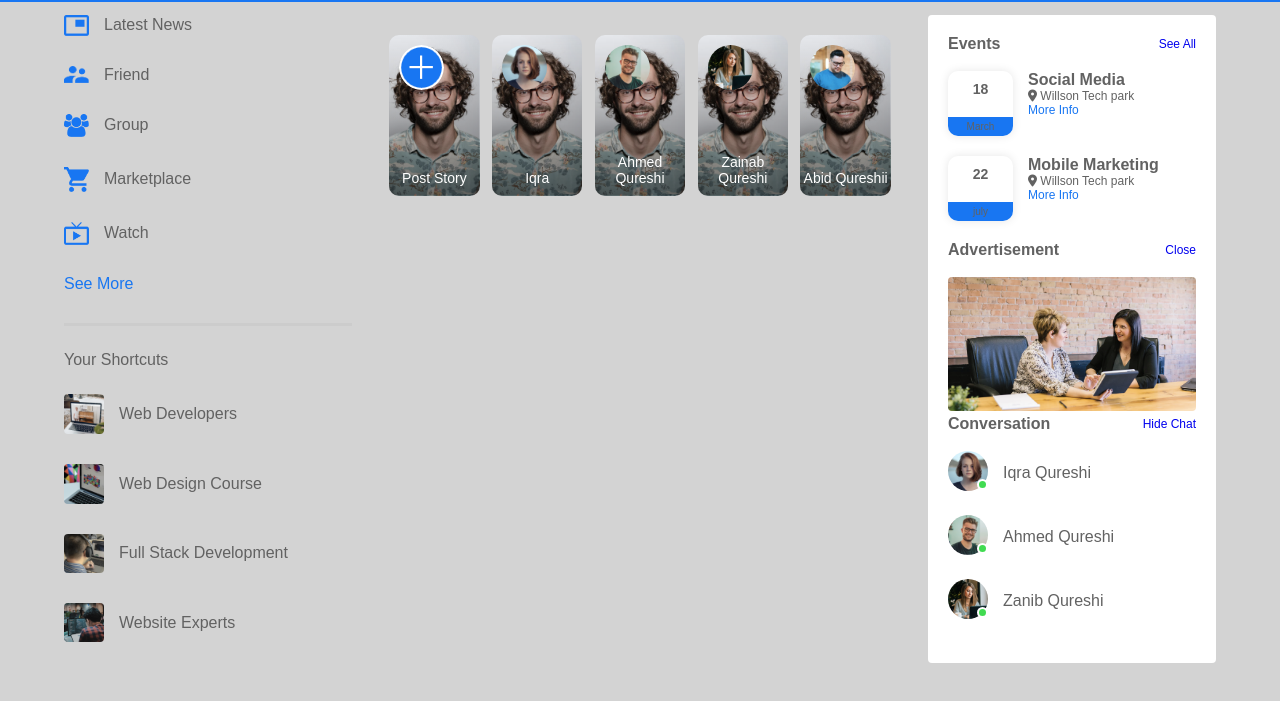
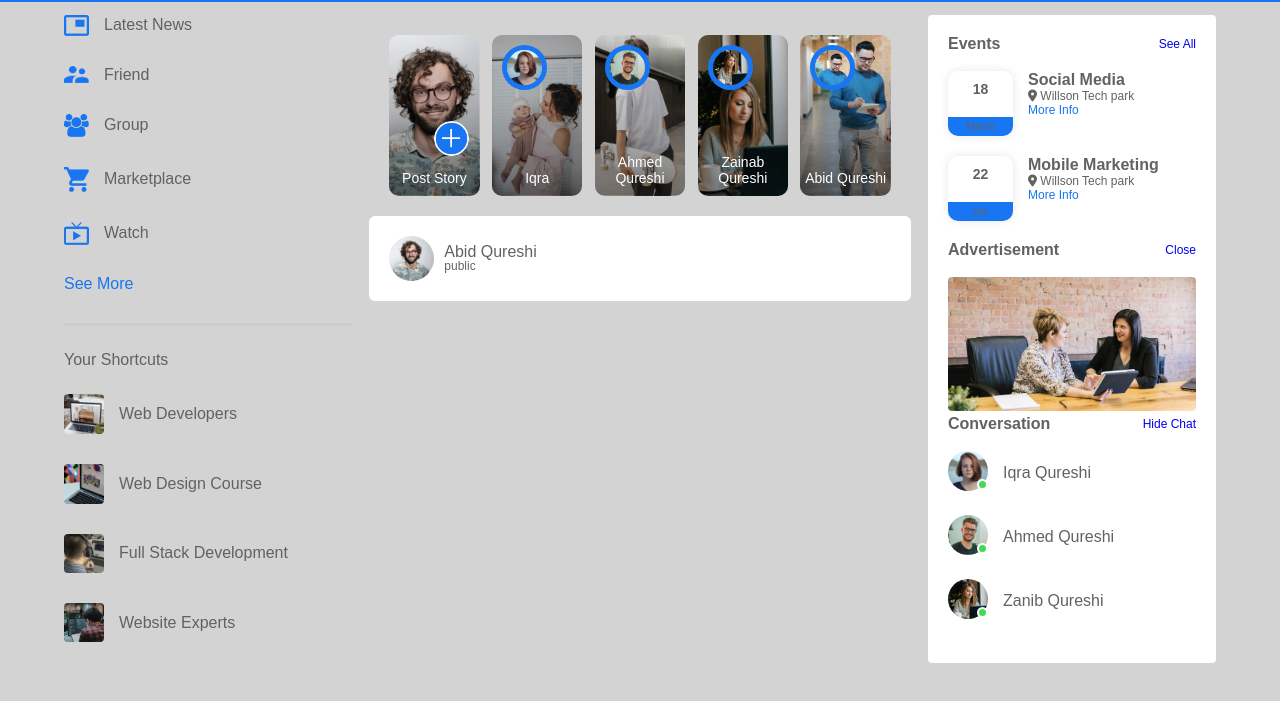
Before and after one commit to ZainabQureshi002/SocialSite1, a plain HTML site: page index.html in a window 1280 px wide. Shown: the part 57-758 px from the top of the page. Drawn offline with Linux system fonts and the light colour scheme.

Commit message:
Changes  made by Ahmed

```diff
--- a/index.html
+++ b/index.html
@@ -1,5 +1,6 @@
 <!DOCTYPE html>
 <html lang="en">
+
 <head>
     <link rel="stylesheet" href="style.css">
     <meta charset="UTF-8">
@@ -9,6 +10,7 @@
     <script src="https://kit.fontawesome.com/40ad9b3b9c.js" crossorigin="anonymous"></script>
 
 </head>
+
 <body>
 
     <nav>
@@ -23,8 +25,8 @@
             </ul>
         </div>
         <div class="nav-right">
-    <div class ="search-box" >
-        <img src="ImagsfromWebsite/images/search.png" >
+            <div class="search-box">
+                <img src="ImagsfromWebsite/images/search.png">
                 <input type="text" placeholder="search">
             </div>
             <div class="nav-user-icon online">
@@ -39,19 +41,19 @@
         <!-------------left-sidebar-------------->
         <div class="left-sidebar">
             <div class="imp-links">
-        <a href="#"><img src="ImagsfromWebsite/images/news.png" >Latest News</a>
-        <a href="#"><img src="ImagsfromWebsite/images/friends.png" >Friend</a>
-        <a href="#"><img src="ImagsfromWebsite/images/group.png" >Group</a>
-        <a href="#"><img src="ImagsfromWebsite/images/marketplace.png" >Marketplace</a>
-        <a href="#"><img src="ImagsfromWebsite/images/watch.png" >Watch </a>
+                <a href="#"><img src="ImagsfromWebsite/images/news.png">Latest News</a>
+                <a href="#"><img src="ImagsfromWebsite/images/friends.png">Friend</a>
+                <a href="#"><img src="ImagsfromWebsite/images/group.png">Group</a>
+                <a href="#"><img src="ImagsfromWebsite/images/marketplace.png">Marketplace</a>
+                <a href="#"><img src="ImagsfromWebsite/images/watch.png">Watch </a>
                 <a href="#">See More </a>
             </div>
             <div class="shortcut-links">
                 <p>Your Shortcuts</p>
-            <a href="#"><img src="ImagsfromWebsite/images/shortcut-1.png" >Web Developers</a>
-            <a href="#"><img src="ImagsfromWebsite/images/shortcut-2.png" >Web Design Course</a>
-            <a href="#"><img src="ImagsfromWebsite/images/shortcut-3.png" >Full Stack Development</a>
-            <a href="#"><img src="ImagsfromWebsite/images/shortcut-4.png" >Website Experts</a>
+                <a href="#"><img src="ImagsfromWebsite/images/shortcut-1.png">Web Developers</a>
+                <a href="#"><img src="ImagsfromWebsite/images/shortcut-2.png">Web Design Course</a>
+                <a href="#"><img src="ImagsfromWebsite/images/shortcut-3.png">Full Stack Development</a>
+                <a href="#"><img src="ImagsfromWebsite/images/shortcut-4.png">Website Experts</a>
             </div>
         </div>
 
@@ -65,25 +67,40 @@
                     <img src="ImagsfromWebsite/images/upload.png">
                     <p>Post Story</p>
                 </div>
-    <div class= "story story2">
+                <div class="story story2">
                     <img src="ImagsfromWebsite/images/member-1.png">
                     <p>Iqra </p>
 
-    </div><div class="story story3">
+                </div>
+                <div class="story story3">
                     <img src="ImagsfromWebsite/images/member-2.png">
                     <p>Ahmed Qureshi</p>
 
-    </div><div class="story story4">
+                </div>
+                <div class="story story4">
                     <img src="ImagsfromWebsite/images/member-3.png">
                     <p>Zainab Qureshi</p>
 
-    </div><div class="story story5">
+                </div>
+                <div class="story story5">
                     <img src="ImagsfromWebsite/images/member-4.png">
-        <p>Abid Qureshii </p>
+                    <p>Abid Qureshi </p>
+                </div>
             </div>
 
 
+            <div class=" write-post-contaier">
+                <div class="user-profile">
+                    <img src="ImagsfromWebsite/images/profile-pic.png">
+                    <div>
+                        <p>Abid Qureshi</p>
+                        <small>public</small>
                     </div>
+
+                </div>
+
+            </div>
+
 
 
 
@@ -183,4 +200,5 @@
 
     <script src="app.js"></script>
 </body>
+
 </html>
--- a/style.css
+++ b/style.css
@@ -216,7 +216,7 @@ margin-bottom: 18px;
     flex-basis: 18%;
     padding-top: 32%;
     position: relative;
-    background-image: linear-gradient(transparent, rgba(0,0,0,0.5)), url(ImagsfromWebsite/images/status-1.png);
+
     background-position: center;
   background-size: cover;
   border-radius: 10px;
@@ -227,7 +227,7 @@ margin-bottom: 18px;
     border-radius: 50%;
     top: 10px;
     left: 10px;
-    border-radius: 5px solid #626262;
+    border: 5px solid #1876f2;
      }
      .story p{
         position: absolute;
@@ -237,3 +237,51 @@ margin-bottom: 18px;
         color: #fff;
         font-size: 14px;
      }
+     .story1{
+        background-image: linear-gradient(transparent, rgba(0,0,0,0.5)), url(ImagsfromWebsite/images/status-1.png);
+     }
+     .story2{
+        background-image: linear-gradient(transparent, rgba(0,0,0,0.5)), url(ImagsfromWebsite/images/status-2.png);
+     }
+     .story3{
+        background-image: linear-gradient(transparent, rgba(0,0,0,0.5)), url(ImagsfromWebsite/images/status-3.png);
+     }
+     .story4{
+        background-image: linear-gradient(transparent, rgba(0,0,0,0.5)), url(ImagsfromWebsite/images/status-4.png);
+     }
+     .story5{
+        background-image: linear-gradient(transparent, rgba(0,0,0,0.5)), url(ImagsfromWebsite/images/status-5.png);
+     }
+     .story.story1 img{
+        top: unset;
+        left:50%;
+        bottom:40px;
+        border:0;
+        width:35px;
+
+     }
+     .write-post-contaier{
+        width: 100%;
+        background: #fff;
+        border-radius: 6px;
+        padding: 20px;
+        color: #626262;
+
+     }
+     .user-profile{
+        display: flex;
+        align-items: center;
+     }
+     .user-profile img{
+        width: 45px;
+        border-radius:50%;
+        margin-right: 10px;
+     }
+     .user-profile p{
+        margin-bottom: -5px;
+        font-weight: 500;
+        color: #626262;
+     }
+     .user-profile small{
+        font-size: 12px;
+     }
```
Lines whose indentation alone changed are shown as unchanged.
